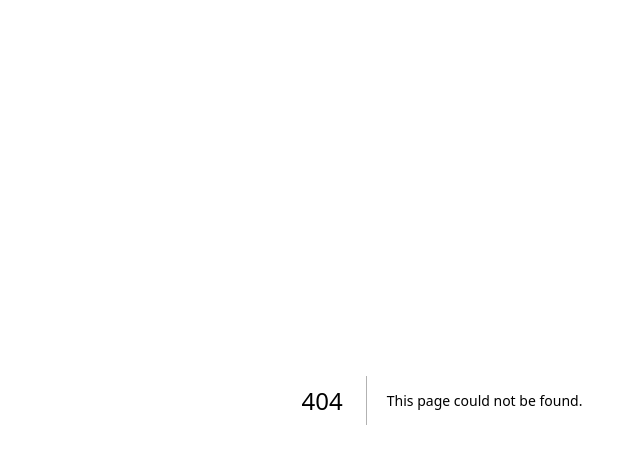
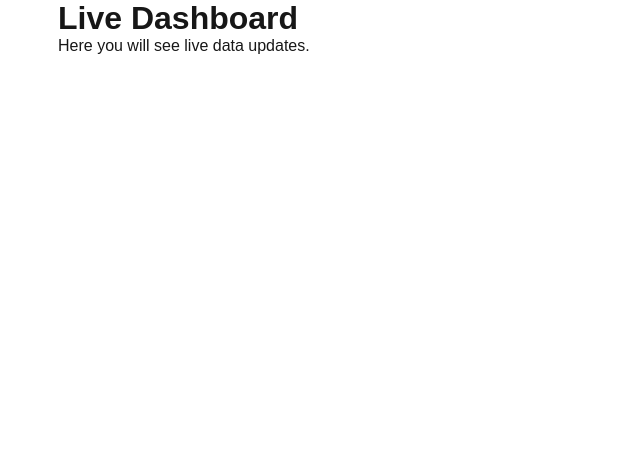
Before and after one commit to pdm21/VBT, a Next.js app in the folder frontend/: page /dashboard in a window 1280 px wide. Before the commit this address had no page. Shown: the top 464 px of the page, without its empty margins (198-838 px from the left). Built offline with nearby package versions, Linux system fonts and the light colour scheme.

Commit message:
home page.tsx: error checking for all fields (filled, non-negative). pending no errors -> navigation to dashboard (currently empty)

```diff
--- /dev/null
+++ b/frontend/src/app/dashboard/page.tsx
@@ -0,0 +1,8 @@
+export default function Dashboard() {
+  return (
+    <main>
+      <h1>Live Dashboard</h1>
+      <p>Here you will see live data updates.</p>
+    </main>
+  );
+}
```
Also changed, not shown: frontend/src/app/dashboard/Dashboard.module.css (added).
